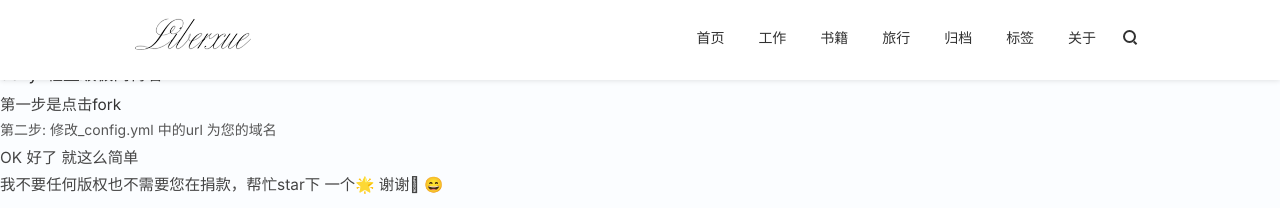
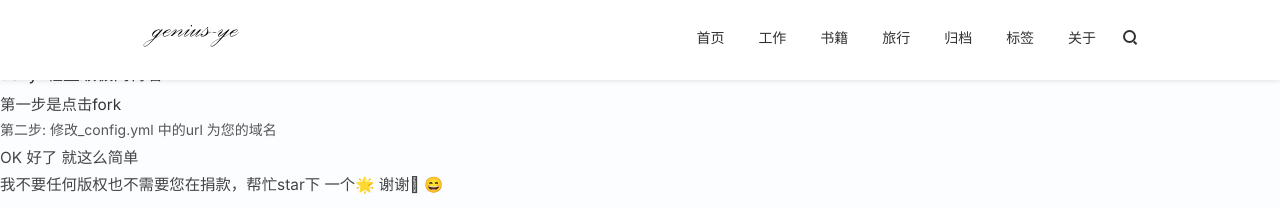
Before and after one commit to genius-ye/genius-ye.github.io, a Jekyll site: the page built from ChinaREADME.md, in a window 1280 px wide and 900 px high. Shown: the top 208 px of the window. Built offline with Jekyll 4.4.1, drawn with Linux system fonts in a browser that asks for light colours; nearby versions of some CDN libraries; our own code applies the rules of GitHub Pages for plain Markdown files; comment, search, counter and statistics services are not loaded.

Commit message:
修改blog框架

```diff
--- a/_includes/foot.html
+++ b/_includes/foot.html
@@ -12,7 +12,7 @@
             <div class="meta-item meta-copyright">
                 <div class="meta-copyright-info">
                     <a href="/" class="info-logo">
-                         <img src="{{ site.url }}/style/images/logo-liberxue.png"   title="访问 LiberXue_blog" data-hover="LiberXue_blog" alt="LiberXue_blog" /> </a>
+                         <img src="{{ site.url }}/style/images/logo-genius-ye.png"   title="访问 LiberXue_blog" data-hover="LiberXue_blog" alt="LiberXue_blog" /> </a>
                     <div class="info-text">
                         <p>&copy; 2017 <a href="/feed.xml"  title="访问 genius-ye blog RSS" data-hover="genius-ye blog RSS">genius-ye blog RSS</a></p>
                         <p>总计文章：{{paginator.total_posts}}篇</p>
--- a/_layouts/blog.html
+++ b/_layouts/blog.html
@@ -10,7 +10,7 @@
 <body class="" gtools_scp_screen_capture_injected="true">
 <header id="header" class="header bg-white">
     <div class="navbar-container">
-      <a href="/?genius-ye" title="访问 {{site.title }}" class="navbar-logo"> <img src="{{ site.url }}/style/images/logo-liberxue.png" alt="{{ site.title }}"> </a>
+      <a href="/?genius-ye" title="访问 {{site.title }}" class="navbar-logo"> <img src="{{ site.url }}/style/images/logo-genius-ye.png" alt="{{ site.title }}"> </a>
         <div class="navbar-menu">
             {% for link in site.links %}
             <a href="{% unless link.external %}{{ site.url }}{% endunless %}{{ link.url }}">{{ link.name }}</a>
--- a/_layouts/default.html
+++ b/_layouts/default.html
@@ -12,7 +12,7 @@
 <body class="bg-grey" gtools_scp_screen_capture_injected="true"><div id="MathJax_Message" style="display: none;"></div>
 <header id="header" class="header bg-white">
     <div class="navbar-container">
-      <a href="/?genius-ye" title="访问 {{  site.title }}" class="navbar-logo"> <img src="{{ site.url }}/style/images/logo-liberxue.png" alt="{{ site.title }}"> </a>
+      <a href="/?genius-ye" title="访问 {{  site.title }}" class="navbar-logo"> <img src="{{ site.url }}/style/images/logo-genius-ye.png" alt="{{ site.title }}"> </a>
         <div class="navbar-menu">
            {% for link in site.links %}
             <a href="{{ link.url }}?genius-ye"  title="访问 {{  link.name }}" data-hover="{{link.name}}">{{ link.name }}</a>
```
Also changed, not shown: _includes/head.html (+0 -19 lines), style/images/logo-genius-ye.png (added), style/images/logo-liberxue.png (deleted).
